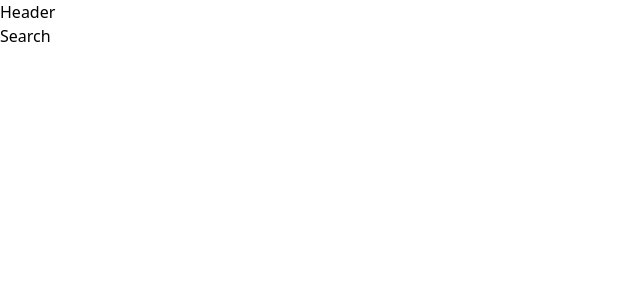
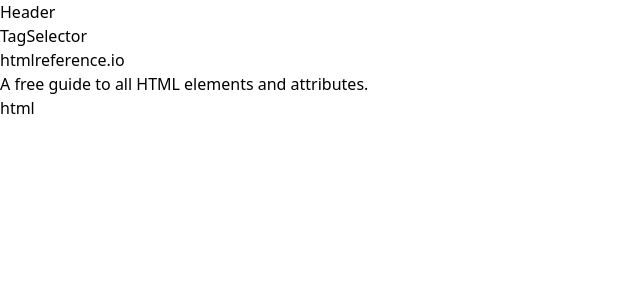
Before and after one commit to robertmcabee/Front-End-Resources, a Next.js app: page / in a window 1280 px wide. Shown: the top 300 px of the page, without its empty margins (0-640 px from the left). Built offline with nearby package versions, Linux system fonts and the light colour scheme.

Commit message:
add basic map functionality

```diff
--- /dev/null
+++ b/pages/Info.tsx
@@ -0,0 +1,9 @@
+function Info() {
+  return (
+    <>
+      <h1>Info</h1>
+    </>
+  );
+}
+
+export default Info;
--- a/pages/Resource.tsx
+++ b/pages/Resource.tsx
@@ -1,9 +1,38 @@
-function Resource() {
+import Tag from "./Tag";
+interface data {
+  id: number;
+  name: string;
+  url: string;
+  description: string;
+  imageURL: string;
+  tags: string[];
+  starred: boolean;
+}
+
+function Resource({ data }: { data: data }) {
   return (
-    <>
-      <h1>Resource</h1>
-    </>
+    <a href={data.url}>
+      <div className="bg-white cursor-pointer">
+        <h2>{data.name}</h2>
+        <p>{data.description}</p>
+        {data.tags.map((tag: string) => {
+          return <Tag tag={tag} key={tag} />;
+        })}
+      </div>
+    </a>
   );
 }
 
 export default Resource;
+
+//-----------------data example:------------------------------------------
+//  {
+//   id: 0,
+//   name: "htmlreference.io",
+//   url: "https://htmlreference.io/",
+//   description: "A free guide to all HTML elements and attributes.",
+//   imageURL: "https://htmlreference.io/images/html-reference-icon.png",
+//   tags: ["html"],
+//   starred: false,
+// },
+//--------------------------------------------------------------------------
--- a/pages/ResourceContainer.tsx
+++ b/pages/ResourceContainer.tsx
@@ -1,8 +1,13 @@
-function ResourceContainer() {
+import { resources } from "../data/resources";
+import Resource from "./Resource";
+
+function ResourceContainer(): any {
   return (
-    <>
-      <h1>ResourceContainer</h1>
-    </>
+    resources
+      // .filter((resource) => resource)
+      .map((resource) => {
+        return <Resource key={resource.id} data={resource} />;
+      })
   );
 }
 
--- a/pages/SearchBar.tsx
+++ /dev/null
@@ -1,10 +0,0 @@
-function SearchBar() {
-  return (
-    <>
-      <p>Search</p>
-      <input type="text" />
-    </>
-  );
-}
-
-export default SearchBar;
--- /dev/null
+++ b/pages/Tag.tsx
@@ -0,0 +1,5 @@
+function Tag({ tag }: { tag: string }) {
+  return <p>{tag}</p>;
+}
+
+export default Tag;
--- /dev/null
+++ b/pages/TagSelector.tsx
@@ -0,0 +1,9 @@
+function TagSelector() {
+  return (
+    <>
+      <p>TagSelector</p>
+    </>
+  );
+}
+
+export default TagSelector;
--- a/pages/Tags.jsx
+++ /dev/null
@@ -1,9 +0,0 @@
-function Tags() {
-  return (
-    <>
-      <p>Tags</p>
-    </>
-  );
-}
-
-export default Tags;
--- a/pages/index.tsx
+++ b/pages/index.tsx
@@ -1,7 +1,8 @@
 import { useState } from "react";
 import Head from "next/head";
 import Header from "./Header";
-import SearchBar from "./SearchBar";
+import TagSelector from "./TagSelector";
+import ResourceContainer from "./ResourceContainer";
 
 const Home: any = () => {
   const [filter, setFilter] = useState([]);
@@ -15,7 +16,8 @@
         <link rel="icon" href="/favicon.ico" />
       </Head>
       <Header />
-      <SearchBar />
+      <TagSelector />
+      <ResourceContainer />
     </div>
   );
 };
```
Also changed, not shown: pages/Header.tsx (renamed from pages/Header.jsx).
